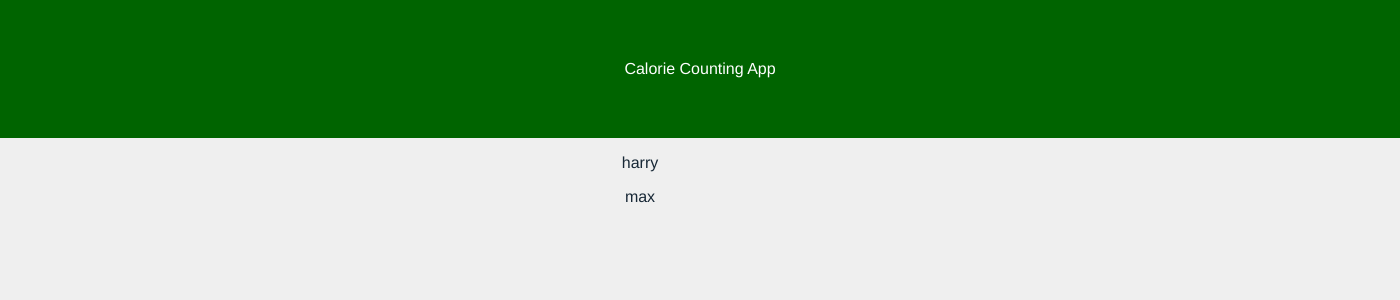
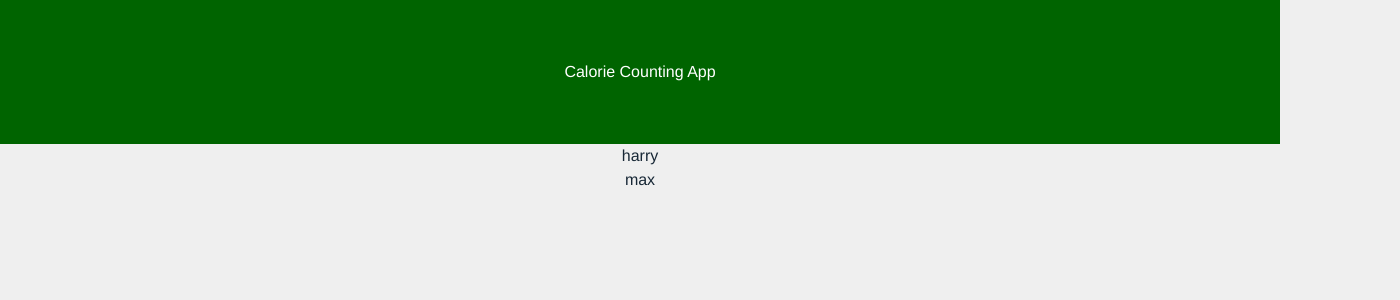
Before and after one commit to HRusby/CalorieCountingApp, a Vue app in the folder calorie-counting/: page / in a window 1280 px wide. Shown: the top 300 px of the page, 1400 px wide, since content can reach past the window. Built offline with nearby package versions, Linux system fonts and the light colour scheme.

Commit message:
Installing Tailwind

```diff
--- a/calorie-counting/package.json
+++ b/calorie-counting/package.json
@@ -19,9 +19,12 @@
     "@vue/cli-plugin-vuex": "~4.5.0",
     "@vue/cli-service": "~4.5.0",
     "@vue/compiler-sfc": "^3.0.0",
+    "autoprefixer": "^9.8.6",
     "babel-eslint": "^10.1.0",
     "eslint": "^6.7.2",
-    "eslint-plugin-vue": "^7.0.0"
+    "eslint-plugin-vue": "^7.0.0",
+    "postcss": "^7.0.35",
+    "tailwindcss": "npm:@tailwindcss/postcss7-compat@^2.1.2"
   },
   "eslintConfig": {
     "root": true,
--- /dev/null
+++ b/calorie-counting/postcss.config.js
@@ -0,0 +1,6 @@
+module.exports = {
+  plugins: {
+    tailwindcss: {},
+    autoprefixer: {},
+  },
+}
--- /dev/null
+++ b/calorie-counting/src/index.css
@@ -0,0 +1,3 @@
+@tailwind base;
+@tailwind components;
+@tailwind utilities;
--- a/calorie-counting/src/main.js
+++ b/calorie-counting/src/main.js
@@ -1,5 +1,6 @@
 import { createApp } from 'vue'
 import App from './App.vue'
 import store from './store'
+import './index.css'
 
 createApp(App).use(store).mount('#app')
--- /dev/null
+++ b/calorie-counting/tailwind.config.js
@@ -0,0 +1,11 @@
+module.exports = {
+  purge: ['./index.html', './src/**/*.{vue,js,ts,jsx,tsx}'],
+  darkMode: false, // or 'media' or 'class'
+  theme: {
+    extend: {},
+  },
+  variants: {
+    extend: {},
+  },
+  plugins: [],
+}
```
Also changed, not shown: 1 other file (tests, documents, lock files or other folders).
